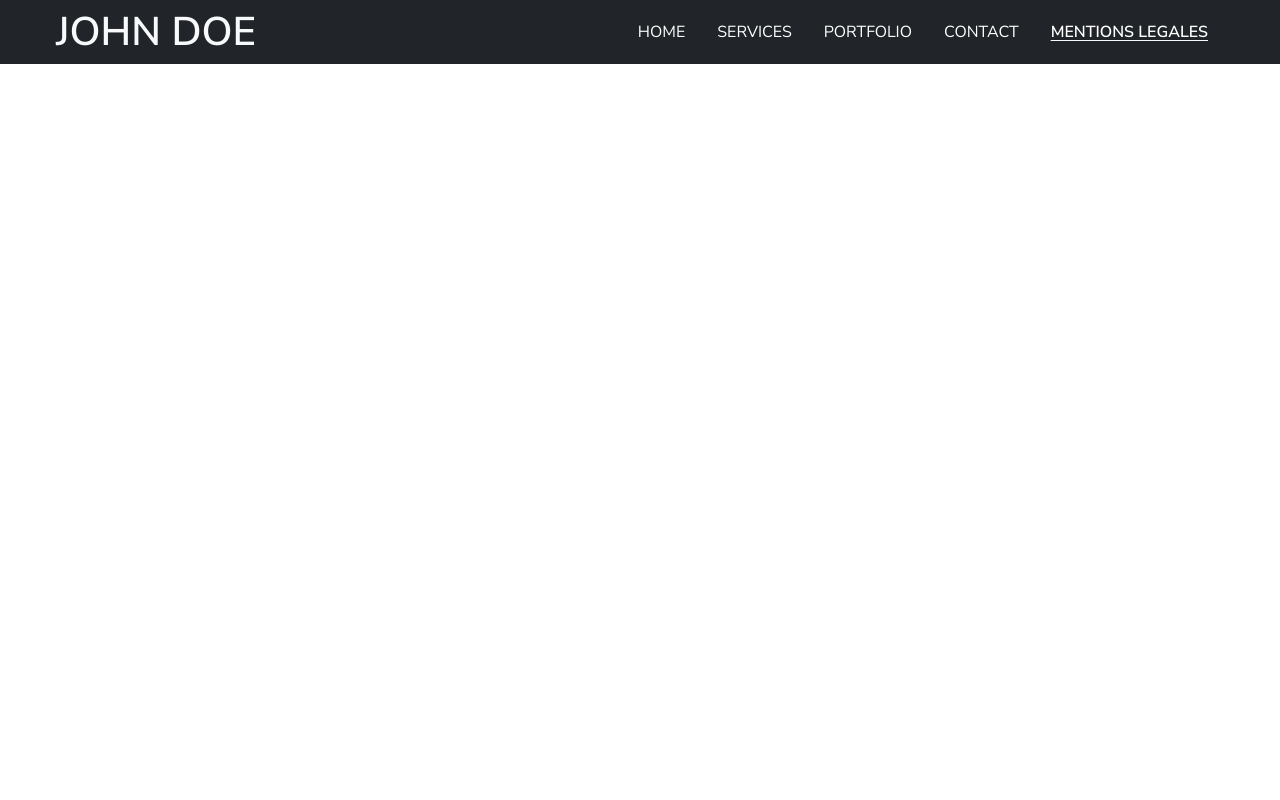
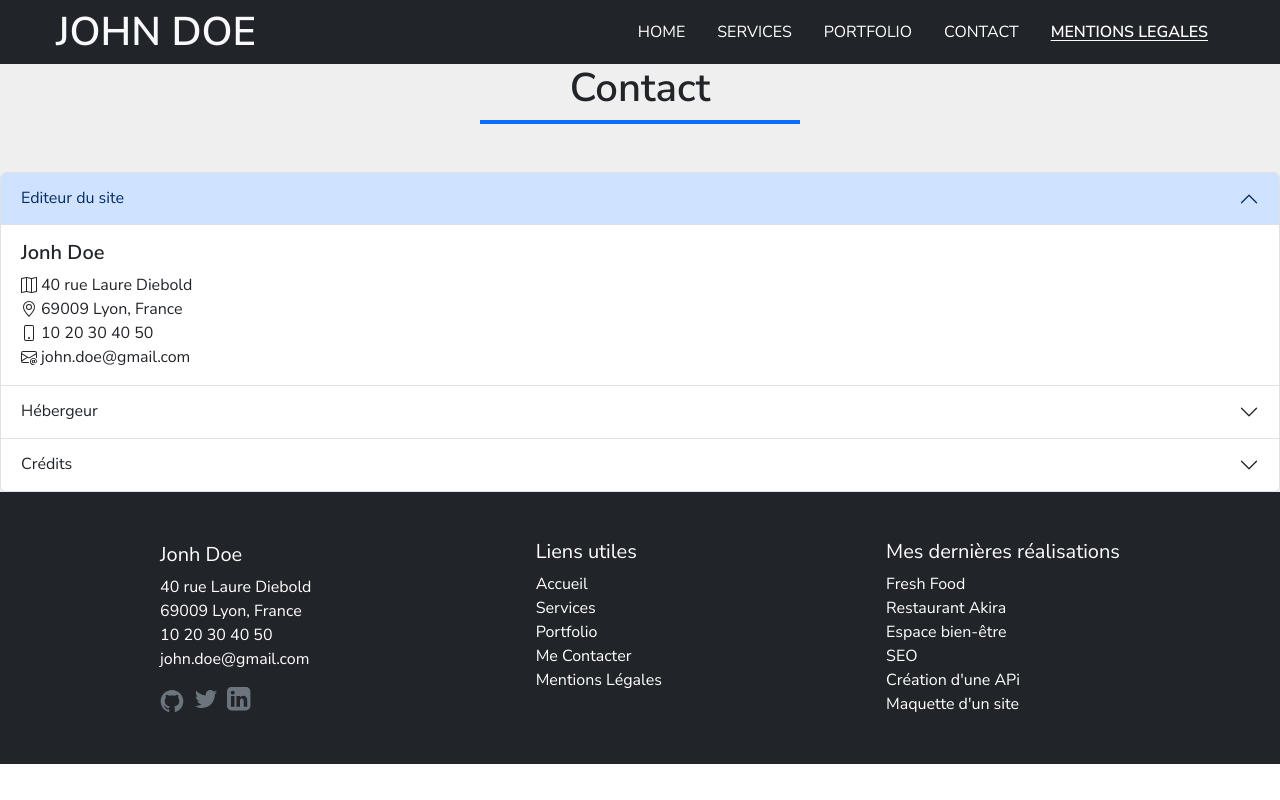
Before and after one commit to Simon69500/Portfolio---ReactJS, a React (Create React App) app: page /Mentions in a window 1280 px wide. Built offline with nearby package versions, Linux system fonts and the light colour scheme.

Commit message:
upgrade mentions

```diff
--- a/src/pages/mentions.jsx
+++ b/src/pages/mentions.jsx
@@ -1,9 +1,112 @@
+import '../sass/pages/mentions.scss';
+
+import Footer from "../component/footer"
 import Header from "../component/header"
 
 export default function Mentions() {
 return(
     <div>
     <Header/>
+    <main>
+            <h1 className='cardTitle card-title'>Contact</h1>
+            <div className='border-bottom border-primary border-4 w-25 mx-auto mb-5 mt-2'></div>
+            <div className="accordion" id="accordionExample">
+
+
+                {/* Accordéon 1 -Editeur du site */}
+  <div className="accordion-item">
+    <h2 className="accordion-header">
+      <button className="accordion-button" type="button" data-bs-toggle="collapse" data-bs-target="#collapseOne" aria-expanded="true" aria-controls="collapseOne">
+        Editeur du site
+      </button>
+    </h2>
+    <div id="collapseOne" class="accordion-collapse collapse show" data-bs-parent="#accordionExample">
+      <div class="accordion-body">
+         <div className="d-flex flex-column align-items-start" >
+                        <h3 className="contactTitle fs-5 fw-bold m-0 pb-2 px-md-0">Jonh Doe</h3>
+
+                        <div className='d-flex flex-row align-items-center'>
+                            <svg xmlns="http://www.w3.org/2000/svg" width="16" height="16" fill="currentColor" class="bi bi-map" viewBox="0 0 16 16">
+                                <path fill-rule="evenodd" d="M15.817.113A.5.5 0 0 1 16 .5v14a.5.5 0 0 1-.402.49l-5 1a.5.5 0 0 1-.196 0L5.5 15.01l-4.902.98A.5.5 0 0 1 0 15.5v-14a.5.5 0 0 1 .402-.49l5-1a.5.5 0 0 1 .196 0L10.5.99l4.902-.98a.5.5 0 0 1 .415.103M10 1.91l-4-.8v12.98l4 .8zm1 12.98 4-.8V1.11l-4 .8zm-6-.8V1.11l-4 .8v12.98z"/>
+                            </svg>
+                            <address className="fs-6 fw-normal m-0 px-1">40 rue Laure Diebold</address>
+                        </div>
+
+                        <div className='d-flex flex-row align-items-center'>
+                            <svg xmlns="http://www.w3.org/2000/svg" width="16" height="16" fill="currentColor" class="bi bi-geo-alt" viewBox="0 0 16 16">
+                                <path d="M12.166 8.94c-.524 1.062-1.234 2.12-1.96 3.07A32 32 0 0 1 8 14.58a32 32 0 0 1-2.206-2.57c-.726-.95-1.436-2.008-1.96-3.07C3.304 7.867 3 6.862 3 6a5 5 0 0 1 10 0c0 .862-.305 1.867-.834 2.94M8 16s6-5.686 6-10A6 6 0 0 0 2 6c0 4.314 6 10 6 10"/>
+                                <path d="M8 8a2 2 0 1 1 0-4 2 2 0 0 1 0 4m0 1a3 3 0 1 0 0-6 3 3 0 0 0 0 6"/>
+                            </svg>
+                            <address className="fs-6 fw-normal m-0 px-1">69009 Lyon, France</address>
+                        </div >
+
+                        <div className='d-flex flex-row align-items-center'>
+                            <svg xmlns="http://www.w3.org/2000/svg" width="16" height="16" fill="currentColor" class="bi bi-phone" viewBox="0 0 16 16">
+                                <path d="M11 1a1 1 0 0 1 1 1v12a1 1 0 0 1-1 1H5a1 1 0 0 1-1-1V2a1 1 0 0 1 1-1zM5 0a2 2 0 0 0-2 2v12a2 2 0 0 0 2 2h6a2 2 0 0 0 2-2V2a2 2 0 0 0-2-2z"/>
+                                <path d="M8 14a1 1 0 1 0 0-2 1 1 0 0 0 0 2"/>
+                            </svg>
+                            <p className="fs-6 fw-normal m-0 px-1">10 20 30 40 50</p>
+                        </div>
+
+                        <div className='d-flex flex-row align-items-center'>
+                            <svg xmlns="http://www.w3.org/2000/svg" width="16" height="16" fill="currentColor" class="bi bi-envelope-at" viewBox="0 0 16 16">
+                                <path d="M2 2a2 2 0 0 0-2 2v8.01A2 2 0 0 0 2 14h5.5a.5.5 0 0 0 0-1H2a1 1 0 0 1-.966-.741l5.64-3.471L8 9.583l7-4.2V8.5a.5.5 0 0 0 1 0V4a2 2 0 0 0-2-2zm3.708 6.208L1 11.105V5.383zM1 4.217V4a1 1 0 0 1 1-1h12a1 1 0 0 1 1 1v.217l-7 4.2z"/>
+                                <path d="M14.247 14.269c1.01 0 1.587-.857 1.587-2.025v-.21C15.834 10.43 14.64 9 12.52 9h-.035C10.42 9 9 10.36 9 12.432v.214C9 14.82 10.438 16 12.358 16h.044c.594 0 1.018-.074 1.237-.175v-.73c-.245.11-.673.18-1.18.18h-.044c-1.334 0-2.571-.788-2.571-2.655v-.157c0-1.657 1.058-2.724 2.64-2.724h.04c1.535 0 2.484 1.05 2.484 2.326v.118c0 .975-.324 1.39-.639 1.39-.232 0-.41-.148-.41-.42v-2.19h-.906v.569h-.03c-.084-.298-.368-.63-.954-.63-.778 0-1.259.555-1.259 1.4v.528c0 .892.49 1.434 1.26 1.434.471 0 .896-.227 1.014-.643h.043c.118.42.617.648 1.12.648m-2.453-1.588v-.227c0-.546.227-.791.573-.791.297 0 .572.192.572.708v.367c0 .573-.253.744-.564.744-.354 0-.581-.215-.581-.8Z"/>
+                            </svg>
+                            <p className="fs-6 fw-normal m-0 px-1">john.doe@gmail.com</p>
+                        </div>
+                    </div>
+         </div>
+    </div>
+  </div>
+
+                  {/* Accordéon 2 - Hébergeur */}
+  <div className="accordion-item">
+    <h2 className="accordion-header">
+      <button className="accordion-button collapsed" type="button" data-bs-toggle="collapse" data-bs-target="#collapseTwo" aria-expanded="false" aria-controls="collapseTwo">
+        Hébergeur
+      </button>
+    </h2>
+    <div id="collapseTwo" className="accordion-collapse collapse" data-bs-parent="#accordionExample">
+      <div className="accordion-body d-flex flex-column align-items-start">
+        <h3 className='cardTitle fw-bolder'>alwaysdata</h3>
+        <address>91 rue du Faubourg Saint-Honoré, 75008 Paris</address>
+        <div>
+            <svg xmlns="http://www.w3.org/2000/svg" width="16" height="16" fill="currentColor" class="bi bi-globe" viewBox="0 0 16 16">
+                <path d="M0 8a8 8 0 1 1 16 0A8 8 0 0 1 0 8m7.5-6.923c-.67.204-1.335.82-1.887 1.855A8 8 0 0 0 5.145 4H7.5zM4.09 4a9.3 9.3 0 0 1 .64-1.539 7 7 0 0 1 .597-.933A7.03 7.03 0 0 0 2.255 4zm-.582 3.5c.03-.877.138-1.718.312-2.5H1.674a7 7 0 0 0-.656 2.5zM4.847 5a12.5 12.5 0 0 0-.338 2.5H7.5V5zM8.5 5v2.5h2.99a12.5 12.5 0 0 0-.337-2.5zM4.51 8.5a12.5 12.5 0 0 0 .337 2.5H7.5V8.5zm3.99 0V11h2.653c.187-.765.306-1.608.338-2.5zM5.145 12q.208.58.468 1.068c.552 1.035 1.218 1.65 1.887 1.855V12zm.182 2.472a7 7 0 0 1-.597-.933A9.3 9.3 0 0 1 4.09 12H2.255a7 7 0 0 0 3.072 2.472M3.82 11a13.7 13.7 0 0 1-.312-2.5h-2.49c.062.89.291 1.733.656 2.5zm6.853 3.472A7 7 0 0 0 13.745 12H11.91a9.3 9.3 0 0 1-.64 1.539 7 7 0 0 1-.597.933M8.5 12v2.923c.67-.204 1.335-.82 1.887-1.855q.26-.487.468-1.068zm3.68-1h2.146c.365-.767.594-1.61.656-2.5h-2.49a13.7 13.7 0 0 1-.312 2.5m2.802-3.5a7 7 0 0 0-.656-2.5H12.18c.174.782.282 1.623.312 2.5zM11.27 2.461c.247.464.462.98.64 1.539h1.835a7 7 0 0 0-3.072-2.472c.218.284.418.598.597.933M10.855 4a8 8 0 0 0-.468-1.068C9.835 1.897 9.17 1.282 8.5 1.077V4z"/>
+            </svg>
+            <a className='px-2' href="https://www.alwaysdata.com/">www.alwaysdata.com</a>
+        </div>
+      </div>
+    </div>
+  </div>
+
+
+            {/* Accordéon 2 - Hébergeur */}
+  <div className="accordion-item">
+    <h2 className="accordion-header">
+      <button className="accordion-button collapsed" type="button" data-bs-toggle="collapse" data-bs-target="#collapseThree" aria-expanded="false" aria-controls="collapseThree">
+        Crédits
+      </button>
+    </h2>
+    <div id="collapseThree" className="accordion-collapse collapse" data-bs-parent="#accordionExample">
+      <div className="accordion-body d-flex flex-column align-items-start">
+        <h3 className='cardTitle fw-bolder'>Crédits</h3>
+        <p className='text-start'>
+            Ce site a été réalisé par John Doe, étudiant au <a href="https://www.centre-europeen-formation.fr/">Centre Européen de formation</a>.
+        </p>
+        <p  className='text-start'>
+            <i>Les images utilisées sur ce site sont libres de droits et ont été obtenues sur le site <a href="https://pixabay.com/fr/">Pixabay</a></i>
+        </p>
+        <p  className='text-start'>
+            <i>La favicon de ce site a été fournie par <a href="">John Doe Icons erstellt von Freepik - Flaticon</a></i>
+        </p>
+    </div>
+    </div>
+  </div>
+</div>
+    </main>
+    <Footer/>
     </div>
 )
 };
--- /dev/null
+++ b/src/sass/pages/mentions.css
@@ -0,0 +1,3 @@
+
+
+/*# sourceMappingURL=mentions.css.map */
--- /dev/null
+++ b/src/sass/pages/mentions.scss
@@ -0,0 +1,10 @@
+@import '../font.scss';
+@import '../variables';
+
+main {
+    @include font-main-text;
+
+    .cardTitle {
+        @include font-main-title;
+    }
+}
```
Also changed, not shown: 1 other file (tests, documents, lock files or other folders).
